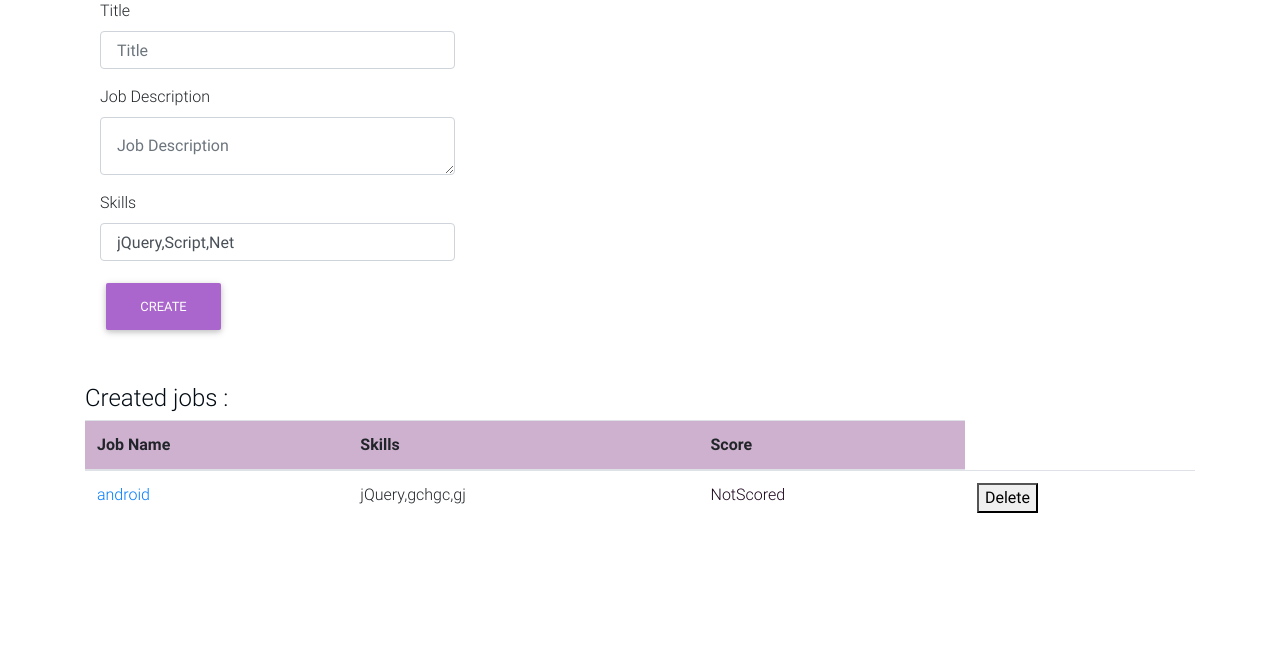
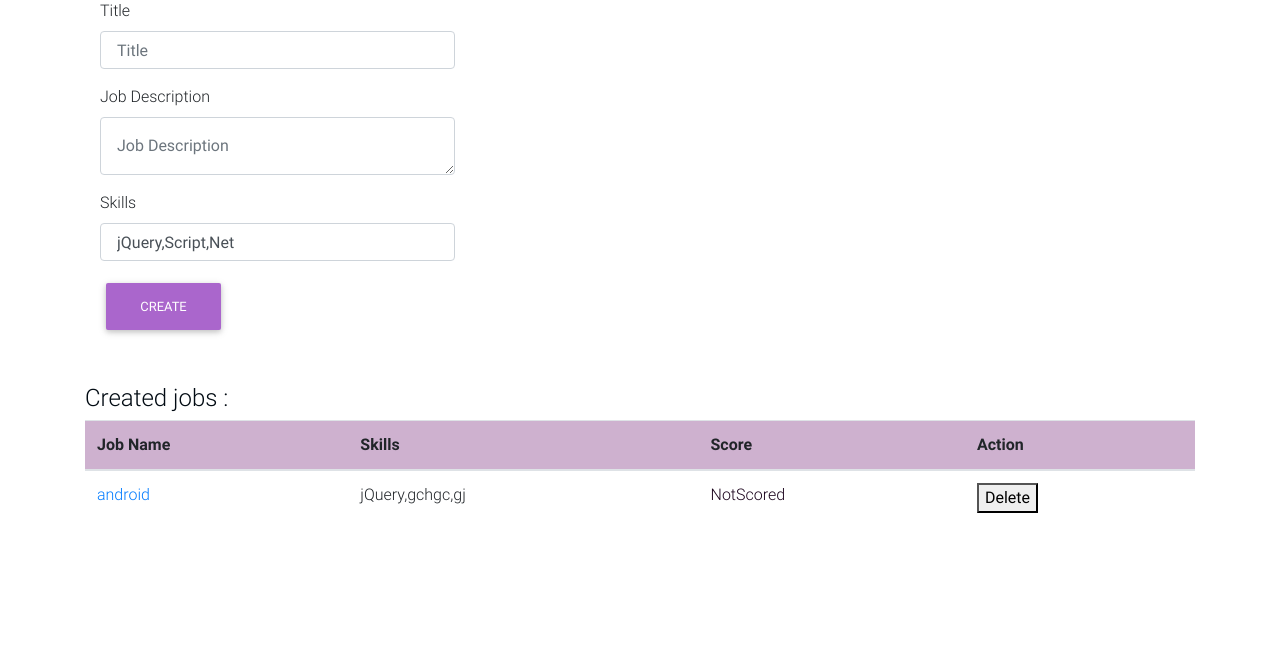
Before and after one commit to kamlesh1807/website, a Django app: page /jobs/ in a window 1280 px wide. Shown: the part 179-848 px from the top of the page. Run offline with Django 3.2, Linux system fonts and the light colour scheme; a user stored in the database is signed in; data comes from the database, SQL or seed files in the repository; some libraries are stand-ins or nearby versions.

Commit message:
add column Action in jobs.html

```diff
--- a/templates/app/jobs.html
+++ b/templates/app/jobs.html
@@ -63,6 +63,7 @@
       <th scope="col">Job Name</th>
       <th scope="col">Skills</th>
       <th scope="col">Score</th>
+      <th scope="col">Action</th>
     </tr>
   </thead>
   <tbody>
```
